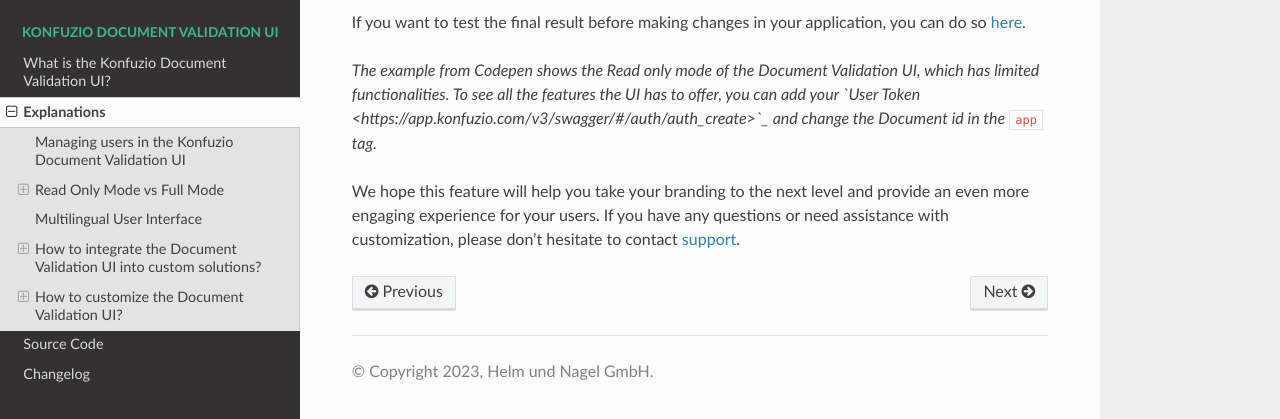
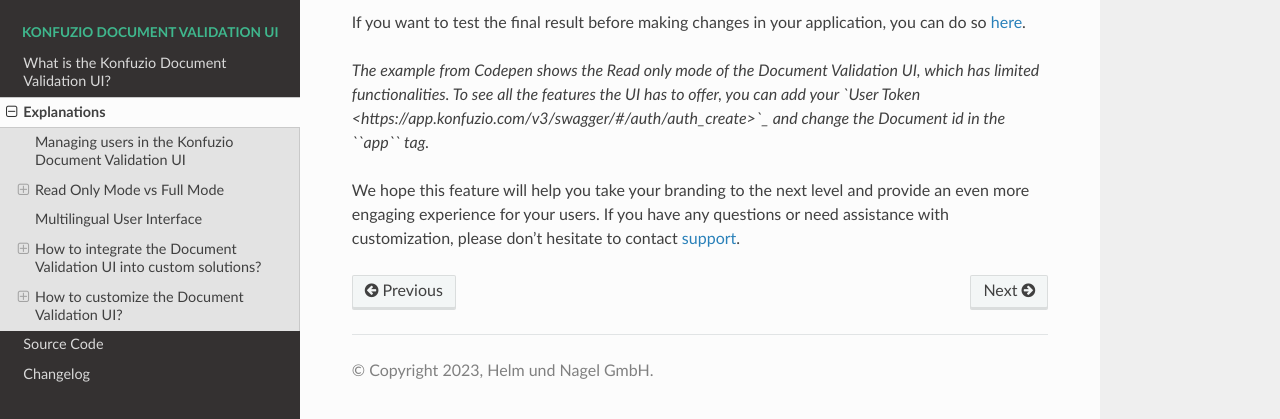
Before and after one commit to konfuzio-ai/konfuzio-sdk, a Sphinx documentation site: the page built from docs/dvui/explanations.md, in a window 1280 px wide and 900 px high, scrolled down 11887 px. Shown: the part 478-897 px from the top of the window. Built offline with Sphinx 7.4.7 and the Read the Docs theme 2.0.0, drawn with Linux system fonts in a browser that asks for light colours; pages that are not in the unit, such as notebooks, are missing from menus; a script that is not in the unit is left out.

```diff
--- a/docs/dvui/explanations.md
+++ b/docs/dvui/explanations.md
@@ -327,6 +327,6 @@ _Please note that the default values from the examples below are based on Konfuz
 
 If you want to test the final result before making changes in your application, you can do so [here](https://codepen.io/konfuzio/pen/QWVpKVE).
 
-_The example from Codepen shows the Read only mode of the Document Validation UI, which has limited functionalities. To see all the features the UI has to offer, you can add your [User Token](https://app.konfuzio.com/v3/swagger/#/auth/auth_create) and change the Document id in the_ `app` _tag._
+_The example from Codepen shows the Read only mode of the Document Validation UI, which has limited functionalities. To see all the features the UI has to offer, you can add your [User Token](https://app.konfuzio.com/v3/swagger/#/auth/auth_create) and change the Document id in the `app` tag._
 
 We hope this feature will help you take your branding to the next level and provide an even more engaging experience for your users. If you have any questions or need assistance with customization, please don’t hesitate to contact [support](https://konfuzio.com/en/support/).
```
